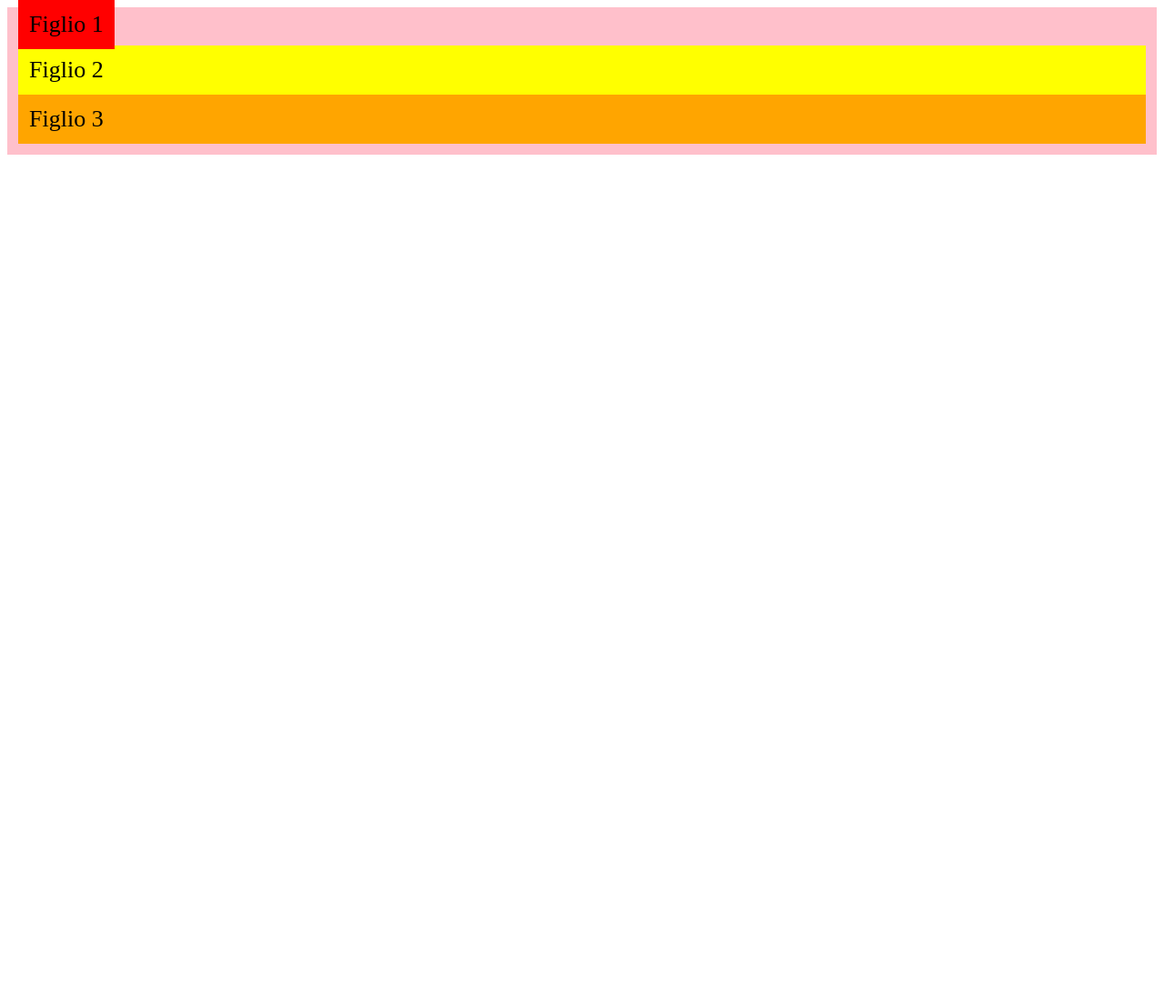
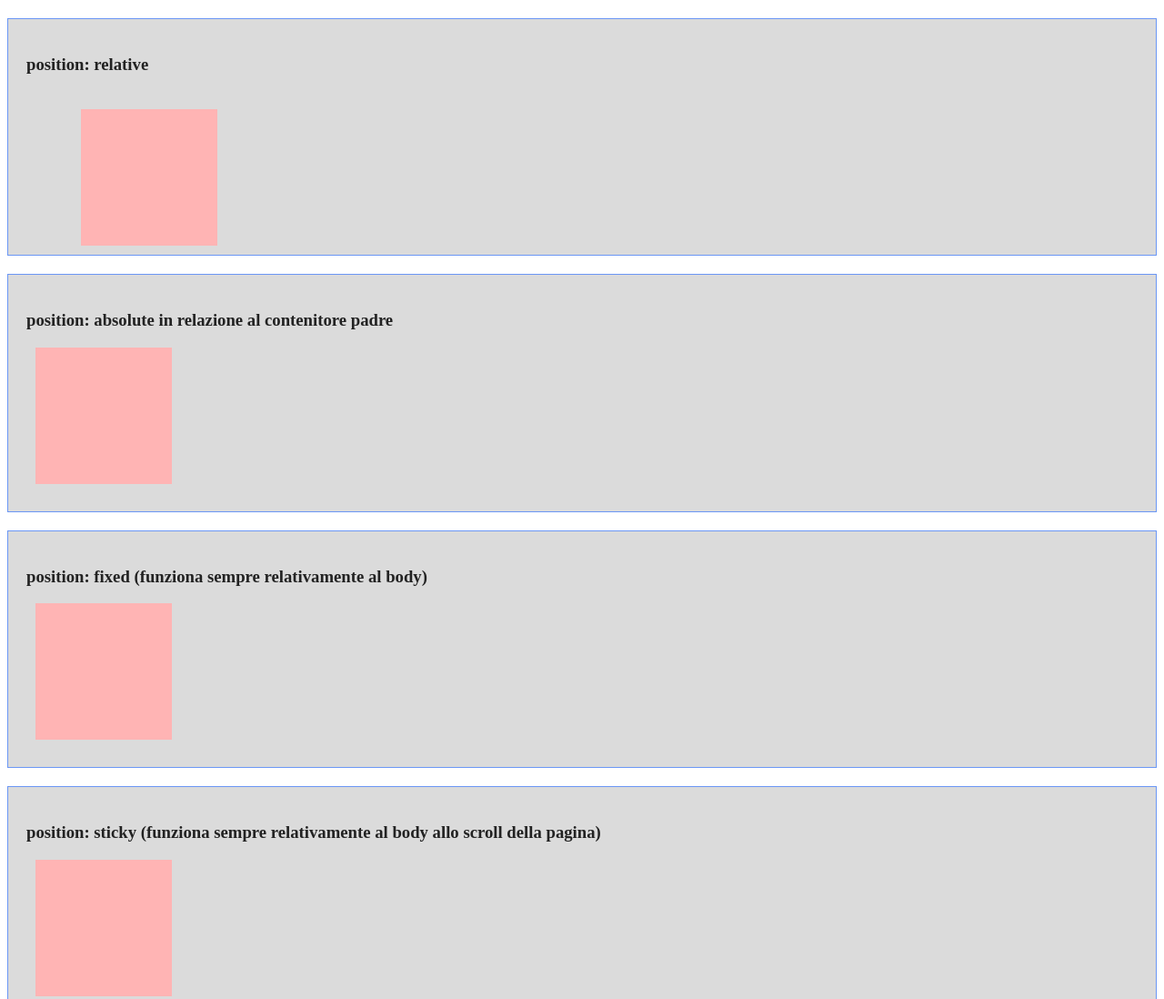
Before and after one commit to Swin0w/devAcademy-CSSAvanzato, a plain HTML site: page index.html in a window 1280 px wide. Shown: the top 1098 px of the page at 91% size. Before the commit the page ends 800 px from the top, so only its background shows below. Drawn offline with Linux system fonts and the light colour scheme.

Commit message:
position e float

```diff
--- a/css/base.css
+++ b/css/base.css
@@ -1,18 +1,23 @@
 body {
-  font-size: 26px;
+  font-size: 16px;
 }
+.parent::after {
+  content: "";
+  clear: both;
+  display: block;
+}
+
 .parent {
-  background-color: pink;
+  background-color: rgb(219, 219, 219);
+  color: rgb(34, 34, 34);
+  margin: 20px 0;
+  border: 1px solid rgb(107, 151, 245);
+  padding: 20px;
 }
-.child, .parent {
-  padding: 12px;
+
+.child {
+  width: 150px;
+  height: 150px;
+  margin: 10px;
+  background-color: rgb(255, 180, 180);
 }
-.one {
-  background-color: red;
-}
-.two {
-  background-color: yellow;
-}
-.three {
-  background-color: orange;
-}
--- a/css/main.css
+++ b/css/main.css
@@ -1,21 +1,43 @@
-.parent {
+
+.parent1 .child-1 {
+  position: relative;
+  top: 20px;
+  left: 50px;
+}
+
+.parent2 {
   position: relative;
 }
-.one {
-  /*position: relative;
-  left: 40px;
-  top: 10px;*/
-  /*position: absolute;
-  top: 0;
-  bottom: 0;
-  right: 0;
-  left: 50%;*/
-  position: fixed;
-  top: 0;
+.parent2 .child-1 {
+  /*position: absolute;*/
 }
-.two {
 
+.parent3 .child-1 {
+  /*position: fixed;*/
 }
-.three {
 
+.parent4 .child-1 {
+  /*position: sticky;*/
 }
+
+/* Se inserisci a tutti i child float: left ottieni dei div affiancati*/
+.parent5 .child-1 {
+  background-color: red;
+  float: left;
+  margin: 0; /*margini di default: 10px */
+}
+
+.parent6 .child-1 {
+  background-color: red;
+  float: left;
+}
+
+.parent6 .child-2 {
+  background-color: rgb(9, 255, 0);
+  float: left;
+}
+
+.parent6 .child-3 {
+  background-color: rgb(255, 230, 0);
+  float: left;
+}
--- a/index.html
+++ b/index.html
@@ -9,11 +9,35 @@
   <title>DevAcademy: CSS Avanzato</title>
 </head>
 <body>
-  <div class="parent">
-    Genitore
-    <div class="child one">Figlio 1</div>
-    <div class="child two">Figlio 2</div>
-    <div class="child three">Figlio 3</div>
-  </div>
+<div class="parent parent1">
+  <h3>position: relative</h3>
+  <div class="child child-1"></div>
+</div>
+<div class="parent parent2">
+  <h3>position: absolute in relazione al contenitore padre</h3>
+  <div class="child child-1"></div>
+</div>
+<div class="parent parent3">
+  <h3>position: fixed (funziona sempre relativamente al body)</h3>
+  <div class="child child-1"></div>
+</div>
+<div class="parent parent4">
+  <h3>position: sticky (funziona sempre relativamente al body allo scroll della pagina)</h3>
+  <div class="child child-1"></div>
+</div>
+<div class="parent parent5">
+  <h3>float</h3>
+  <p>Come puoi notare se inserisci la proprietà float il div si sovrappone.. Questo perchè la proprietà float è come un posizionamento assoluto relativo al contenitore padre perciò dovrai "floatare" tutti i child per poi aggiungere il clearfix al contenitore padre per non avere problemi di visualizzazione</p>
+  <p>il float può essere right e left</p>
+  <div class="child child-1"></div>
+  <div class="child child-2"></div>
+  <div class="child child-3"></div>
+</div>
+<div class="parent parent6">
+  <h3>float: esempio</h3>
+  <div class="child child-1"></div>
+  <div class="child child-2"></div>
+  <div class="child child-3"></div>
+</div>
 </body>
 </html>
```
